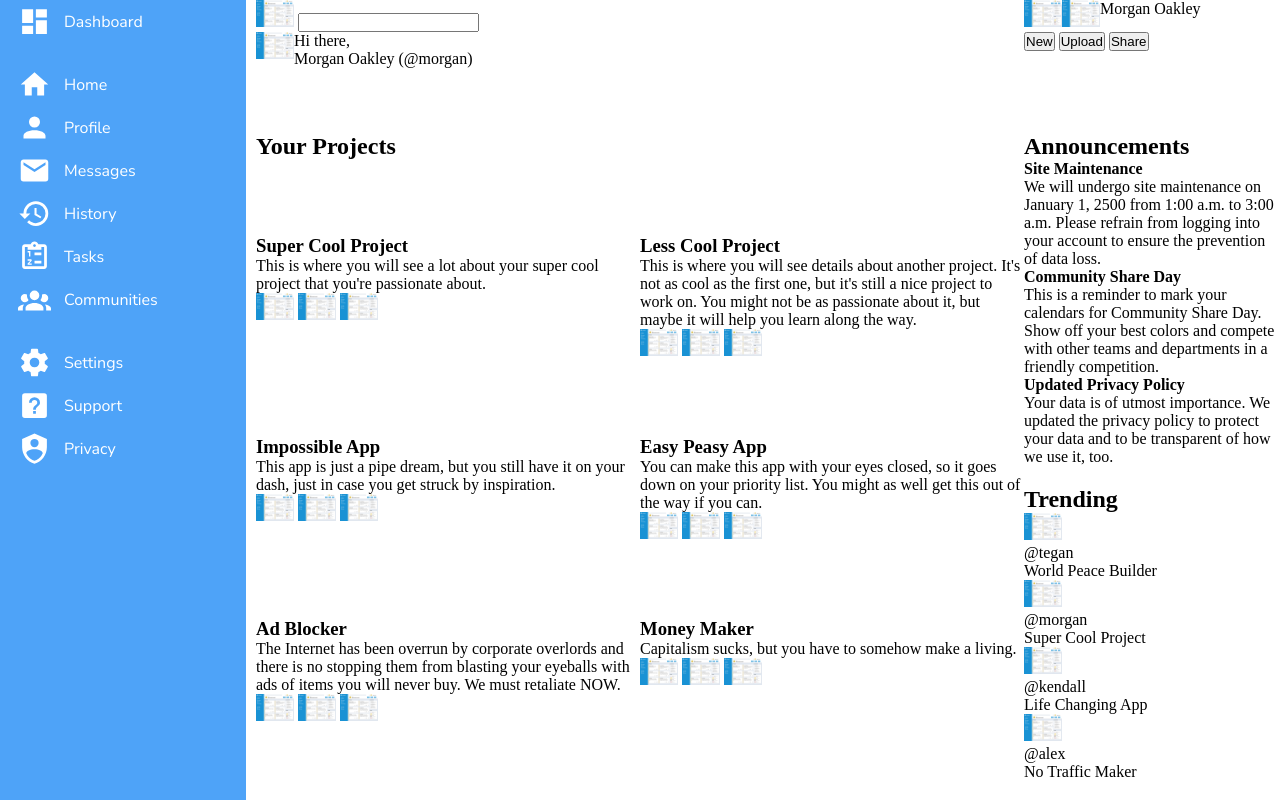
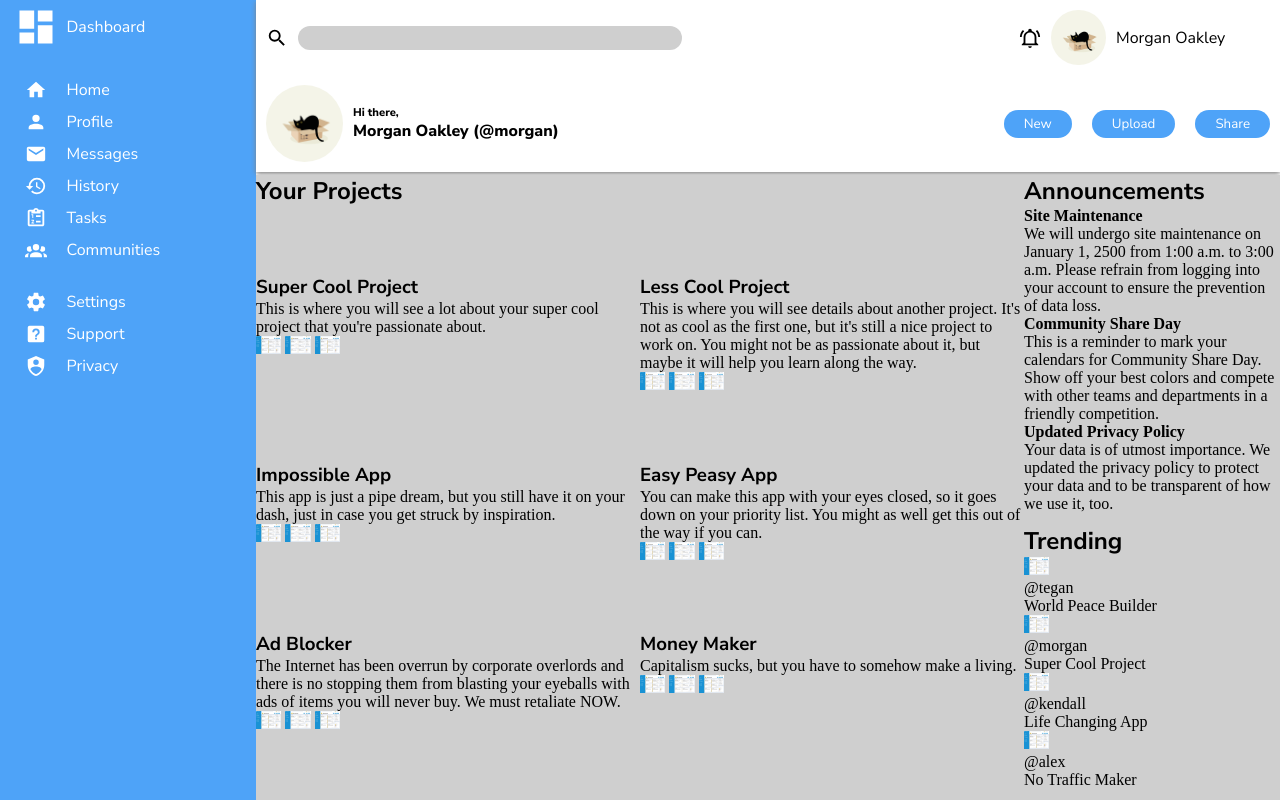
Before and after one commit to jillian-armonia/odin-admin-dash, a plain HTML site: page index.html in a window 1280 px wide. Drawn offline with Linux system fonts and the light colour scheme.

Commit message:
finish .header css

```diff
--- a/index.html
+++ b/index.html
@@ -41,31 +41,31 @@
             </div>
         </div>
 
-        <div class="header">
+        <div class="header nunito-sans">
             <div class="header-content">
                 <div class="search">
-                    <img src="dashboard-project.png" alt="">
+                    <img src="/icons/magnify.svg" alt="search icon">
                     <input type="search" name="search_project" id="search">
                 </div>
                 <div class="pfp-icons">
-                    <img src="dashboard-project.png" alt="">
-                    <img src="dashboard-project.png" alt="">
+                    <img src="/icons/bell-ring-outline.svg" alt="notification icon">
+                    <img src="/profpics/box-8702500_640.jpg" alt="cat profile picture">
                     <p>Morgan Oakley</p>
                 </div>
             </div>
 
             <div class="header-content">
                 <div class="user">
-                    <img src="dashboard-project.png" alt="">
+                    <img src="/profpics/box-8702500_640.jpg" alt="cat profile picture">
                     <div>
                         <p>Hi there,</p>
                         <p>Morgan Oakley (@morgan)</p>
                     </div>
                 </div>
                 <div class="buttons">
-                    <button>New</button>
-                    <button>Upload</button>
-                    <button>Share</button>
+                    <button class="nunito-sans">New</button>
+                    <button class="nunito-sans">Upload</button>
+                    <button class="nunito-sans">Share</button>
                 </div>
             </div>
         </div>
--- a/style.css
+++ b/style.css
@@ -2,6 +2,13 @@
     margin: 0;
     padding: 0;
     box-sizing: content-box;
+}
+
+:root{
+    --primary-color: rgb(78, 163, 248);
+    --secondary-color: #cfcfcf;
+    --user-color: #f3f3ea;
+    --icon-size: 1lh;
 }
 /********* FONTS ******/
 .nunito-sans {
@@ -27,7 +34,7 @@
 /*************************/
 
 img{
-    height: 1.5lh;
+    height: var(--icon-size);
 }
 
 .container{
@@ -37,15 +44,18 @@ img{
     grid-template-rows: 1fr 5fr;
 }
 
+.side-title img{
+    height: calc(var(--icon-size) * 2);
+}
+
 .sidebar{
     grid-row: 1 / 3;
     display: flex;
     flex-direction: column;
     gap: 30px;
-    background-color: rgb(78, 163, 248);
+    background-color: var(--primary-color);
     color: white;
     padding: 5px;
-    margin-right: 10px;
 }
 
 .side-content, .side-title{
@@ -64,22 +74,74 @@ img{
 }
 
 .header{
-    height: 50%;
     display: grid;
+    box-shadow: gray 0 2px 5px;
 }
 
 .header-content{
     display: grid;
     grid-template-columns: 3fr 1fr;
+    padding: 10px;
 }
 
-.user, .pfp-icons{
+.user, .pfp-icons, .search{
     display: flex;
+    align-items: center;
+    gap: 10px;
+}
+
+input[type="search"]{
+    width: 30vw;
+    border-radius: 25px;
+    border: none;
+    background-color: var(--secondary-color);
+    height: 1.5rem;
+}
+
+.pfp-icons img:last-of-type{
+    height: calc(var(--icon-size) * 2.5);
+    border-radius: 50%;
+}
+
+.user img{
+    height: calc(var(--icon-size) * 3.5);
+    border-radius: 50%;
+}
+
+.user p:first-of-type{
+    font-size: 0.7rem;
+}
+
+.user{
+    font-weight: 800;
+}
+
+.buttons{
+    display: grid;
+    grid-template-columns: 1fr 1fr 1fr;
+    justify-content: space-around;
+    align-items: center;
+    gap: 20px;
+}
+
+.buttons button{
+    padding: 5px 20px;
+    border-radius: 25px;
+    border: none;
+    background-color: var(--primary-color);
+    color: white;
+    cursor: pointer;
 }
 
 .main-content{
     display: grid;
     grid-template-columns: 3fr 1fr;
+    background-color: var(--secondary-color);
+    margin-top: 3px;
+}
+
+h2, h3{
+    font-family: "Nunito Sans", sans-serif;
 }
 
 .projects{
```
Also changed, not shown: icons/bell-ring-outline.svg (added), icons/bell-ring.svg (added), icons/eye-plus-outline.svg (added), icons/magnify.svg (added), icons/share-variant-outline.svg (added), icons/star-plus-outline.svg (added), profpics/box-8702500_640.jpg (added), profpics/pig-4417320_640.jpg (added), profpics/robin-9094847_640.jpg (added), profpics/tuna-7285848_640.jpg (added).
